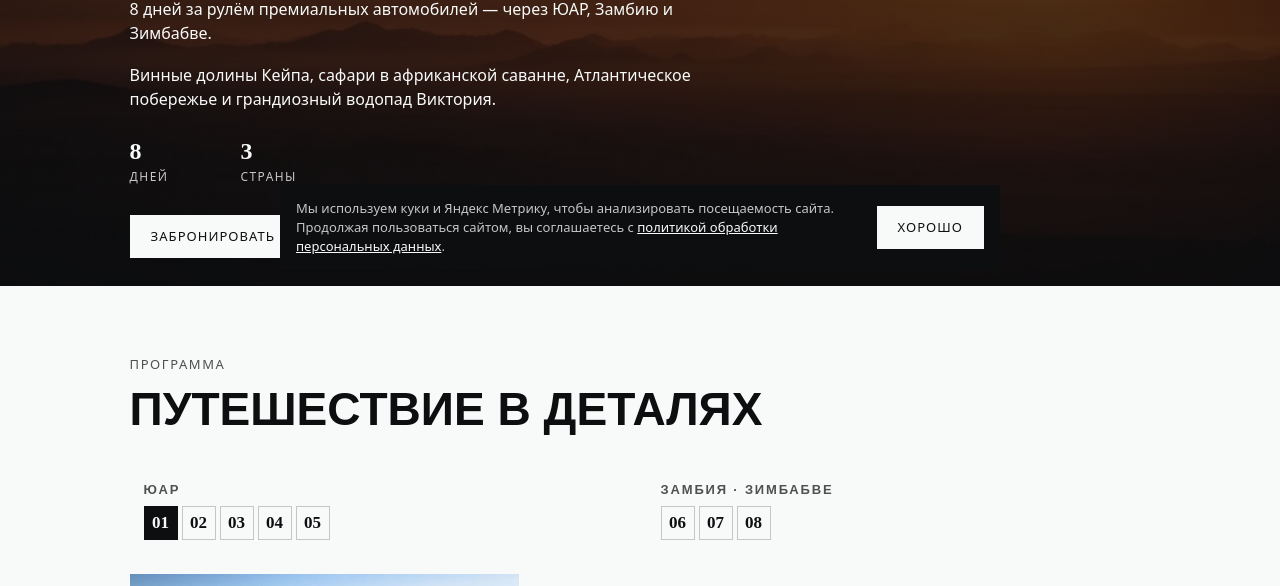
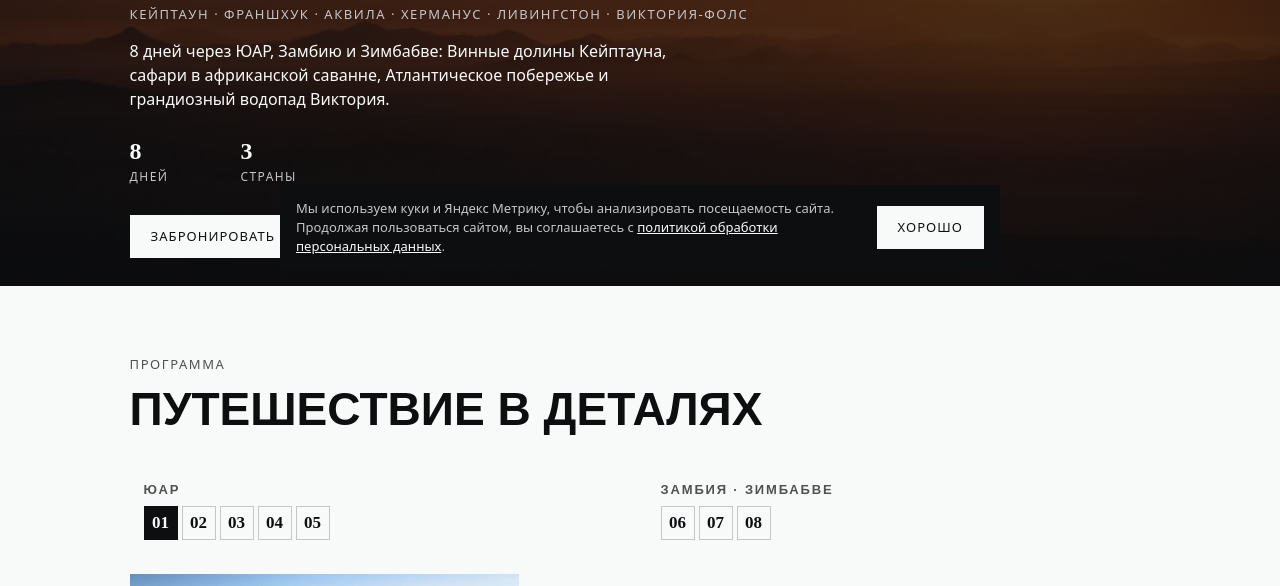
Before and after one commit to idashashi/enjoytravel, a plain HTML site: page index.html in a window 1280 px wide. Shown: the part 514-1100 px from the top of the page. Drawn offline with Linux system fonts and the light colour scheme; some packages are replaced by stand-ins of ours; a script that the page names is missing; a web font is replaced by a local one.

Commit message:
Add files via upload

```diff
--- a/index.html
+++ b/index.html
@@ -14,7 +14,7 @@
 <meta property="og:locale" content="ru_RU">
 <meta property="og:site_name" content="EnjoyDrive">
 <meta property="og:title" content="АФРИКА: ОТ АТЛАНТИКИ ДО ЗАМБЕЗИ">
-<meta property="og:description" content="8 дней через ЮАР, Замбию и Зимбабве: Винные долины Кейптауна, сафари в африканской саванне, Атлантическое побережье и грандиозный водопад Виктория.">
+<meta property="og:description" content="8 дней через ЮАР, Замбию и Зимбабве">
 <meta property="og:url" content="https://afrika-go.ru/">
 <meta property="og:image" content="https://afrika-go.ru/assets/og-image.jpg">
 <meta property="og:image:width" content="1200">
@@ -23,7 +23,7 @@
 <meta name="twitter:image" content="https://afrika-go.ru/assets/og-image.jpg">
 <meta name="twitter:card" content="summary_large_image">
 <meta name="twitter:title" content="АФРИКА: ОТ АТЛАНТИКИ ДО ЗАМБЕЗИ">
-<meta name="twitter:description" content="8 дней через ЮАР, Замбию и Зимбабве: Винные долины Кейптауна, сафари в африканской саванне, Атлантическое побережье и грандиозный водопад Виктория.">
+<meta name="twitter:description" content="8 дней через ЮАР, Замбию и Зимбабве">
 <link rel="icon" type="image/svg+xml" href="assets/favicon.svg">
 <link rel="icon" type="image/png" sizes="32x32" href="assets/icon-32.png">
 <link rel="apple-touch-icon" sizes="180x180" href="assets/apple-touch-icon.png">
@@ -1067,8 +1067,7 @@ footer .metanote{flex-basis:100%;margin:0}
 <div class="hero-band on-dark">
   <div class="wrap">
     <p class="p3 muted">Кейптаун · Франшхук · Аквила · Херманус · Ливингстон · Виктория-Фолс</p>
-    <p class="t1 lead">8 дней за рулём премиальных автомобилей — через ЮАР, Замбию и Зимбабве.</p>
-    <p class="t1 lead">Винные долины Кейпа, сафари в африканской саванне, Атлантическое побережье и грандиозный водопад Виктория.</p>
+    <p class="t1 lead">8 дней через ЮАР, Замбию и Зимбабве: Винные долины Кейптауна, сафари в африканской саванне, Атлантическое побережье и грандиозный водопад Виктория.</p>
     <div class="stats">
       <div class="stat"><b>8</b><span>дней</span></div>
       <div class="stat"><b>3</b><span>страны</span></div>
```
